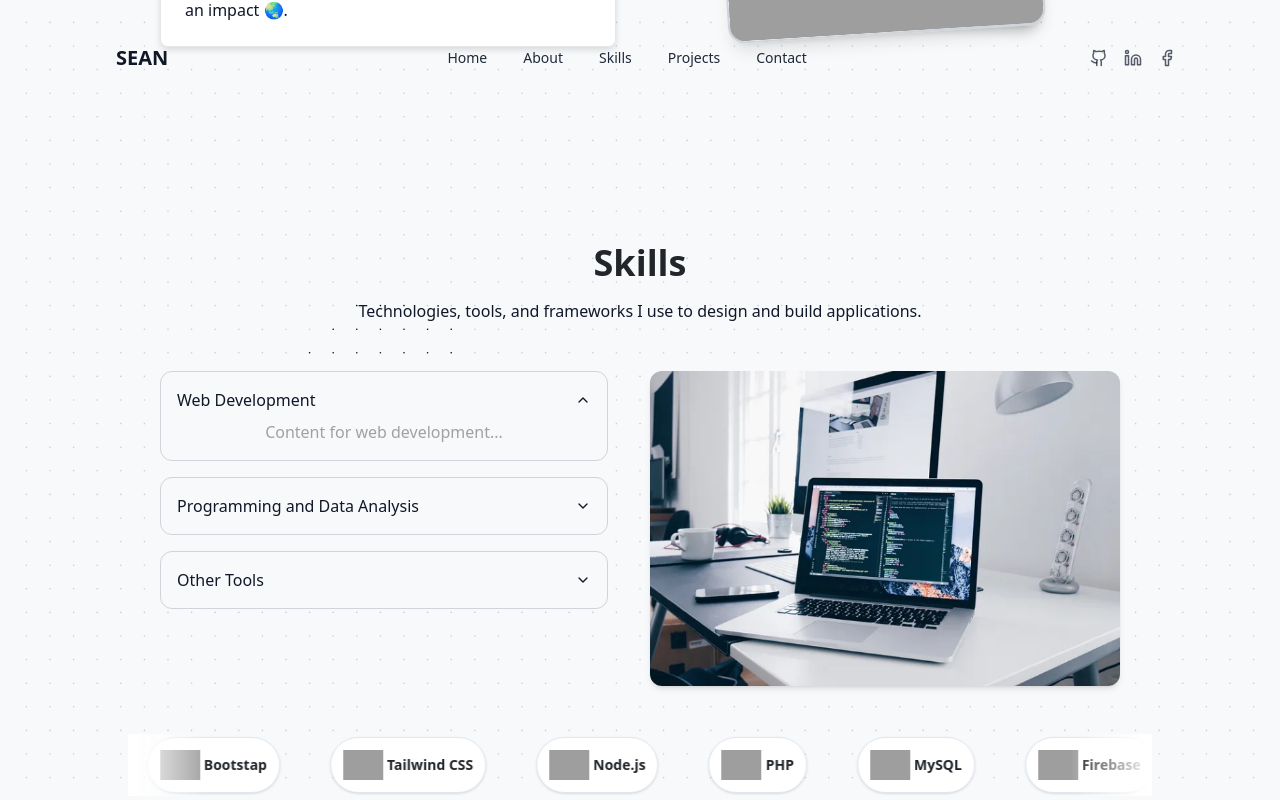
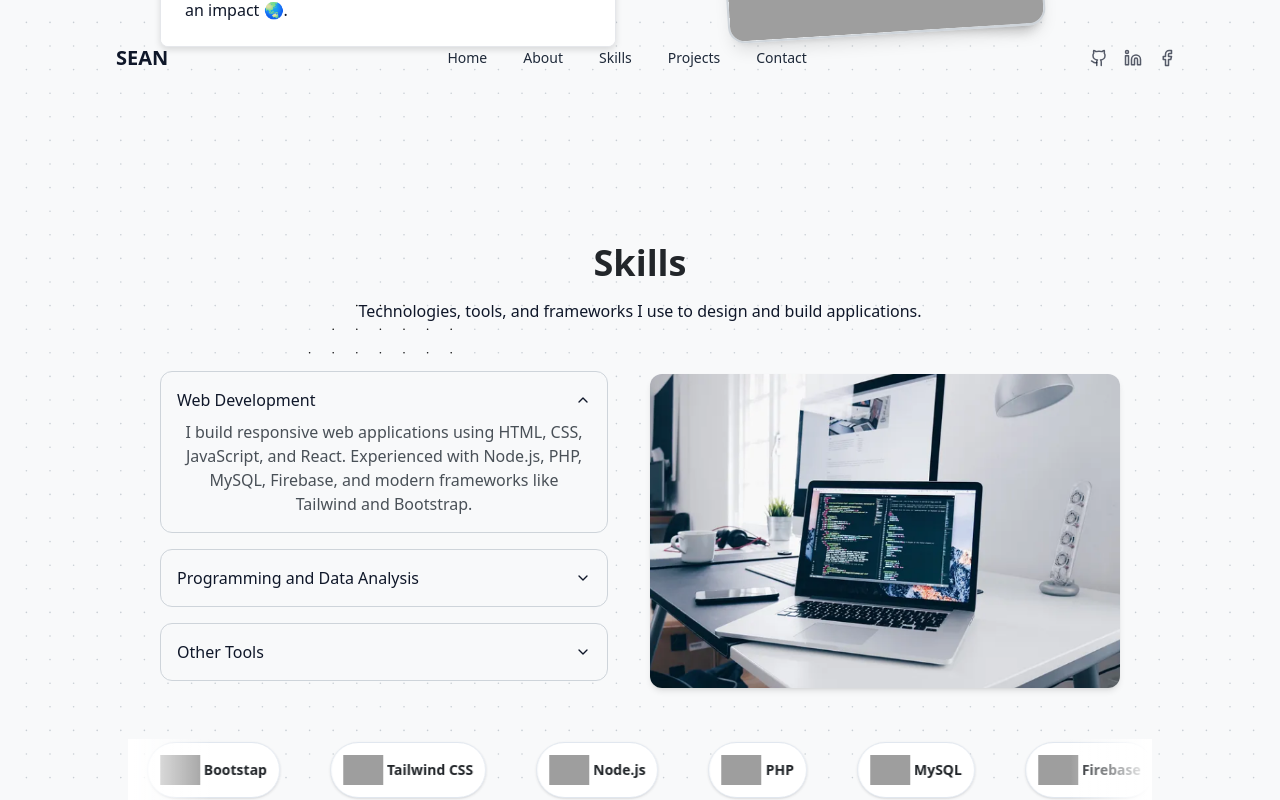
Before and after one commit to DarthCoder-afk/react-portfolio, a React (Vite) app: page / in a window 1280 px wide. Both pictures are taken after a click on the button "Web Development". Shown: the part 1364-2164 px from the top of the page. Built offline with nearby package versions, Linux system fonts and the light colour scheme; grey boxes are pictures that could not be loaded.

Commit message:
smooth image changing

```diff
--- a/src/components/SkillSection.jsx
+++ b/src/components/SkillSection.jsx
@@ -112,15 +112,18 @@ export const SkillSection = () => {
                         setActiveCategory(val ? categoryMap[val] : "all"); // sync with skills
                     }}>
                             <AccordionItem value="item-1" title="Web Development">
-                                Content for web development...
+                               I build responsive web applications using HTML, CSS, JavaScript, and React.
+                                Experienced with Node.js, PHP, MySQL, Firebase, and modern frameworks like Tailwind and Bootstrap.
                             </AccordionItem>
 
                             <AccordionItem value="item-2" title="Programming and Data Analysis">
-                                Content for data analysis...
+                                Skilled in Python, R, SQL, and Excel for data analysis and automation.
+                                Also experienced in Arduino programming and creating data visualizations.
                             </AccordionItem>
 
                             <AccordionItem value="item-3" title="Other Tools">
-                                Content for Other Tools...
+                                Proficient with Git/GitHub, VS Code, PyCharm, Figma, Blender, 3Ds Max,
+                             Unreal Engine, and Adobe Suite (Premiere Pro, After Effects).
                             </AccordionItem>
                     </Accordion.Root>
                 </div>
@@ -129,17 +132,21 @@ export const SkillSection = () => {
                 <div className="flex justify-center items-center">
                     <AnimatePresence mode="wait">
                     {selected && (
-                        <motion.img
+                        <motion.div
                             key={selected || "default"}
-                        src={images[selected || "default"]}
-                        alt={selected || "default"}
                             initial={{ opacity: 0, scale: 0.95 }}
                             animate={{ opacity: 1, scale: 1 }}
                             exit={{ opacity: 0, scale: 0.95 }}
                             transition={{ duration: 0.2 }}
+                            className="h-80 w-auto flex items-center justify-center"
+                        >
+                            <img
+                            src={images[selected || "default"]}
+                            alt={selected || "default"}
                             loading="lazy"
-                        className="max-h-80 rounded-xl shadow-md"
+                            className="max-h-full max-w-full object-contain rounded-xl shadow-md transition duration-300 ease-in-out hover:scale-103"
                             />
+                        </motion.div>
                     )}
                     </AnimatePresence>
                 </div>
--- a/src/components/ui/AccordionItem.jsx
+++ b/src/components/ui/AccordionItem.jsx
@@ -21,7 +21,7 @@ export function AccordionItem({ value, title, children }) {
                 transition={{ duration: 0.35, ease: "easeInOut" }}
                 className="overflow-hidden"
             >
-                <div className="mt-2 text-neutral-400">{children}</div>
+                <div className="mt-2 text-[#495057]">{children}</div>
             </motion.div>
         </Accordion.Content>
     </Accordion.Item>
```
Lines whose indentation alone changed are shown as unchanged.
